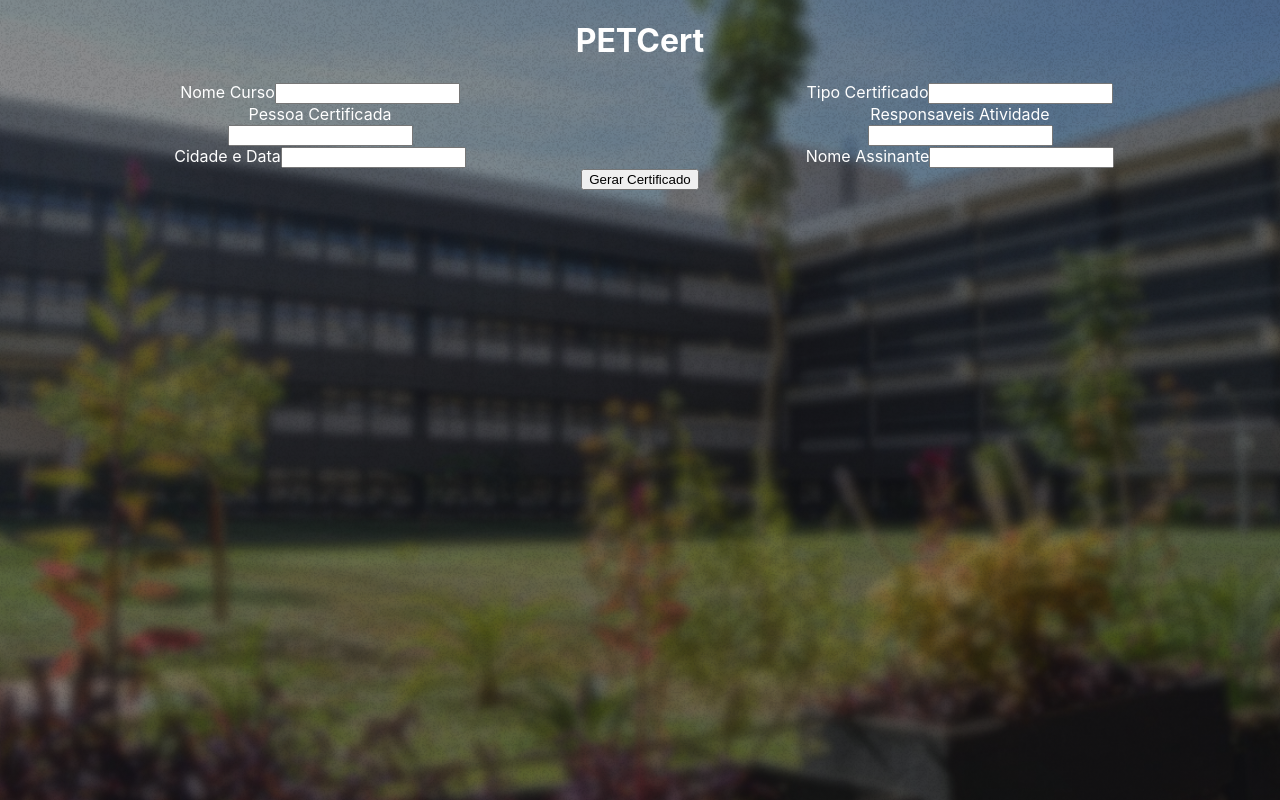
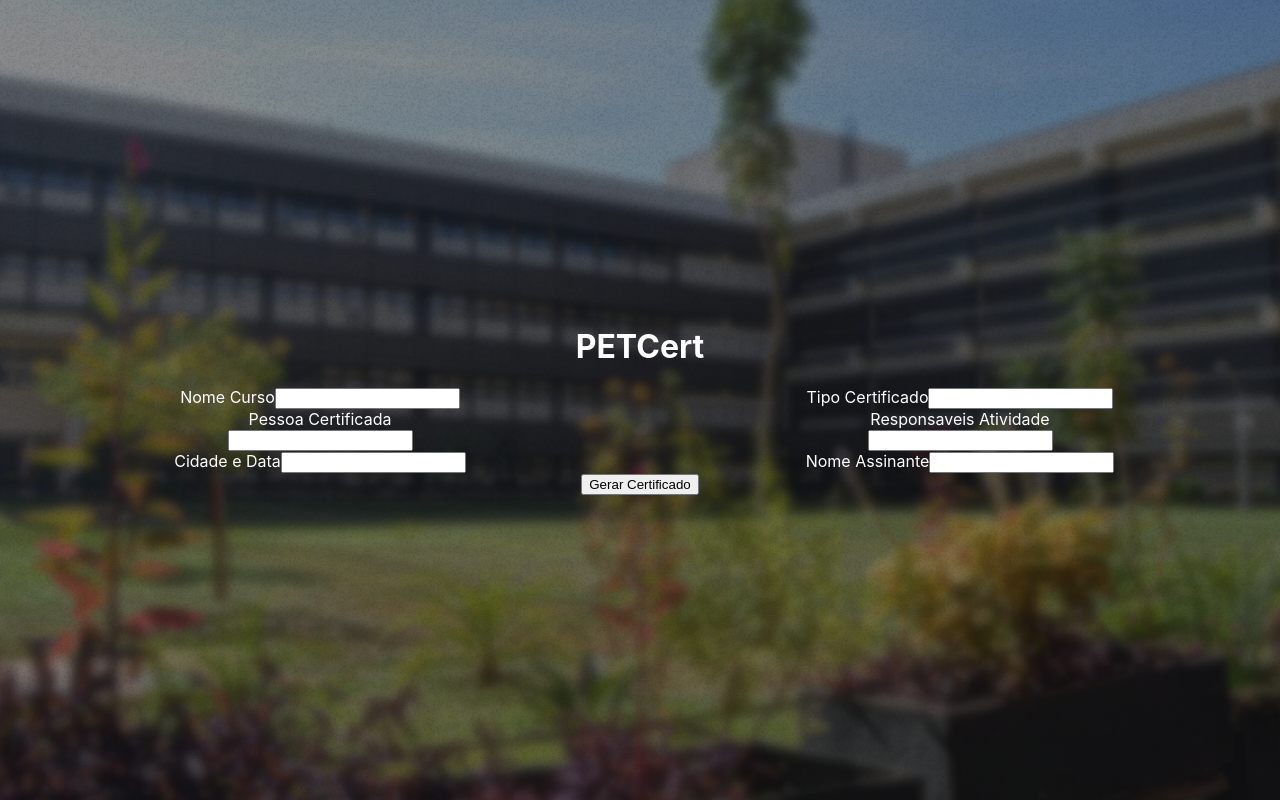
Before and after one commit to ImNotPETSIMC/PETCert_front-end, a React (Create React App) app: page / in a window 1280 px wide. Built offline with nearby package versions, Linux system fonts and the light colour scheme.

Commit message:
🌈 style: center PETCert

```diff
--- a/src/styles/App.css
+++ b/src/styles/App.css
@@ -1,6 +1,14 @@
 .App {
+  min-width: 100vw;
+  min-height: 100vh;
+
   text-align: center;
   color: white;
+
+  display: flex;
+  flex-direction: column;
+  justify-content: center;
+  align-items: center;
 }
 
 .App-logo {
```
